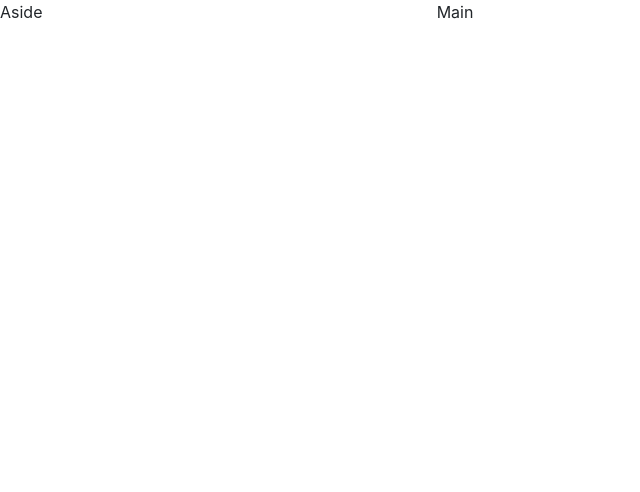
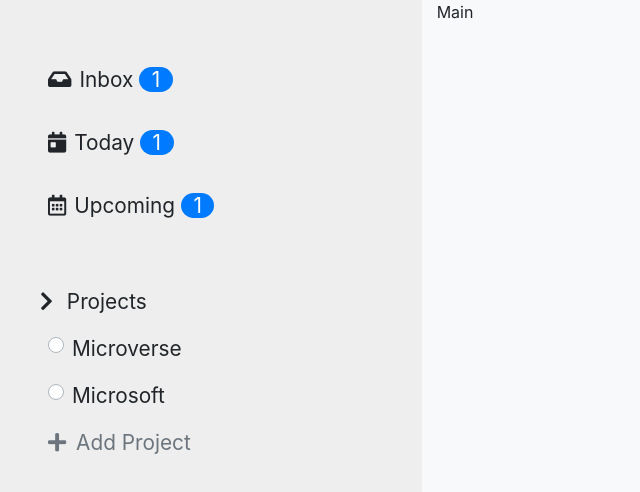
Before and after one commit to hemant-soni-vst-au4/To-do, a website built with webpack: page src/index.html in a window 1280 px wide. Shown: the whole page, without its empty margins (0-640 px from the left). Built offline with nearby package versions, Linux system fonts and the light colour scheme.

Commit message:
Aside bar created

```diff
--- a/src/index.html
+++ b/src/index.html
@@ -16,14 +16,43 @@
 </head>
 
 <body>
-  <div class="row">
-    <aside class="col-4">Aside</aside>
+  <div class="row h-100 bg-light">
+    <!-- ========= Aside ========== -->
+    <aside class="col-4 aside">
+      <div class="container p-5 ">
+        <ul class="list-unstyled">
+          <li class="aside__inbox py-3"><i class="fas fa-inbox mr-2"></i>Inbox <span
+              class="aside__inbox-count adge badge-primary badge-pill">1</span>
+          </li>
+          <li class="aside__today py-3"><i class="fas fa-calendar-day mr-2"></i>Today <span
+              class="aside__today-count adge badge-primary badge-pill">1</span>
+          </li>
+          <li class="aside__upcoming pt-3"><i class="far fa-calendar-alt mr-2"></i>Upcoming
+            <span class="aside__upcoming-count adge badge-primary badge-pill">1</span></li>
+        </ul>
+      </div>
+      <!-- =========== Projects ============= -->
+      <div class="accordion ">
+        <div class="text-left aside__project ml-4 pl-2" type='button' data-toggle="collapse" data-target="#collapseOne">
+          <i class="fas fa-chevron-right mx-2"></i> Projects
+        </div>
+        <div id="collapseOne" class="collapse show">
+          <div class="custom-control custom-radio ml-5 my-3">
+            <input type="radio" id="customRadio1" name="customRadio" class="custom-control-input">
+            <label class="custom-control-label" for="customRadio1">Microverse</label>
+          </div>
+          <div class="custom-control custom-radio ml-5 mt-3">
+            <input type="radio" id="customRadio2" name="customRadio" class="custom-control-input">
+            <label class="custom-control-label" for="customRadio2">Microsoft</label>
+          </div>
+          <div class="project__add ml-5 mt-3 text-muted">
+            <i class="fas fa-plus mr-1"></i> Add Project
+          </div>
+        </div>
+      </div>
+    </aside>
     <main class="col-8">Main</main>
   </div>
-
-
-
-
 
 
 
--- a/src/scss/common/base.scss
+++ b/src/scss/common/base.scss
@@ -5,8 +5,21 @@
 }
 
 
+html{
+  height: 100%;
+}
+
 $color-orange: #db4c3f;
+$color-secondary-light: #ffb900;
+$color-secondary-dark: #ff7730;
+
+$color-tertiary-light: #2998ff;
+$color-tertiary-dark: #5643fa;
+
+$color-grey-light: #eee;
 
 body {
-  font-family: BlinkMacSystemFont, "Segoe UI", Roboto, Helvetica, Arial, sans-serif,;
+  font-family: BlinkMacSystemFont, "Segoe UI", Roboto, Helvetica, Arial, sans-serif;
+  overflow: hidden;
+  height: 100%;
 }
--- a/src/scss/layout/aside.scss
+++ b/src/scss/layout/aside.scss
@@ -0,0 +1,4 @@
+.aside{
+  background-color: $color-grey-light;
+  font-size: 1.3rem;
+}
--- a/src/scss/main.scss
+++ b/src/scss/main.scss
@@ -1,6 +1,7 @@
+
+@import './common/base.scss';
+
+
 @import './layout/aside';
 @import './layout/main';
 @import './layout/header';
-
-
-@import './common/base.scss';
```
Also changed, not shown: src/css/style.css.
